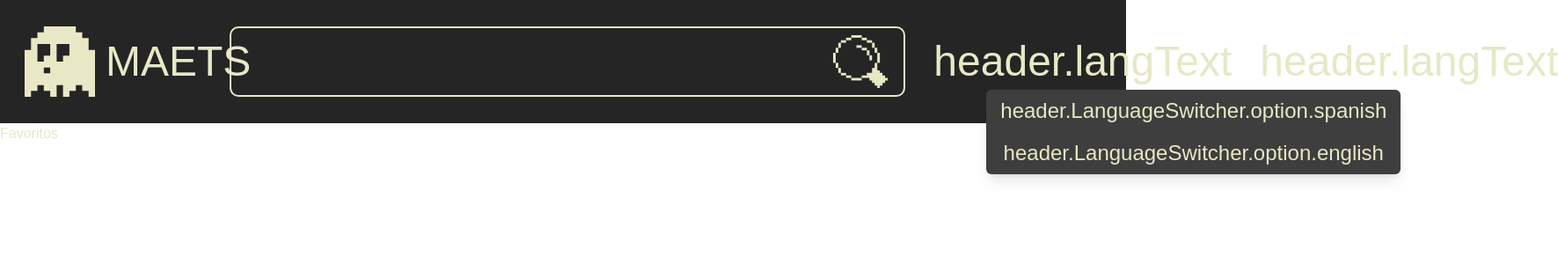
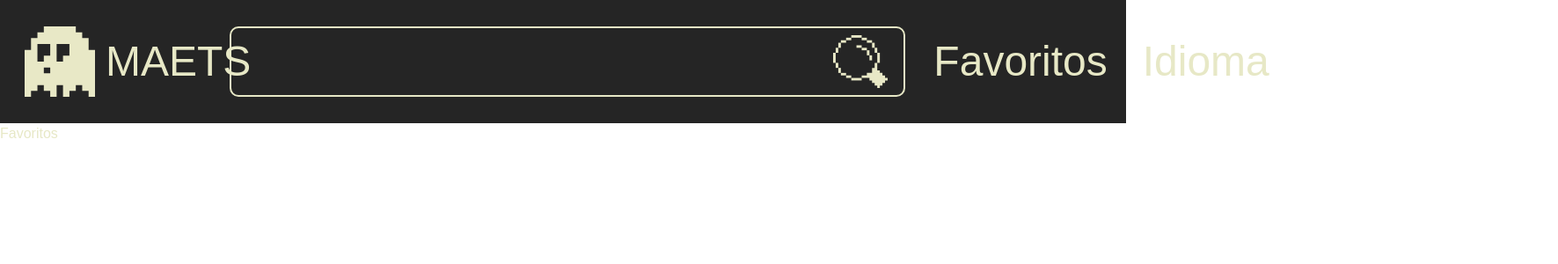
Before and after one commit to LautaroLaraFai/TP2-REACT, a React (Vite) app: page /favorite in a window 1280 px wide. Shown: the top 300 px of the page at 88% size, 1771 px wide, since content can reach past the window. Built offline with nearby package versions, Linux system fonts and the light colour scheme; a web font is replaced by a local one.

Commit message:
fixes/ languages fixes

```diff
--- a/src/App.jsx
+++ b/src/App.jsx
@@ -1,4 +1,4 @@
-import { Routes, Route } from 'react-router-dom'
+import { Routes, Route } from 'react-router'
 import Header from './components/Header/Header.jsx'
 import Detail from './pages/Detail/Detail.jsx'
 import Home from './pages/Home/home.jsx'
--- a/src/components/Header/Header.jsx
+++ b/src/components/Header/Header.jsx
@@ -38,7 +38,7 @@ const Header = () => {
                 to="/favorite"
                 className="hover:text-purple-400 transition text-5xl font-medium whitespace-nowrap"
             >
-                {t("header.langText")}
+                {t("header.favText")}
             </Link>
             <div className="relative">
               <button className=" hover:text-purple-400 transition text-5xl font-medium whitespace-nowrap w-40 text-center">
--- a/src/components/LanguageSwitcher/LanguageSwitcher.jsx
+++ b/src/components/LanguageSwitcher/LanguageSwitcher.jsx
@@ -1,10 +1,8 @@
-import { useTranslation } from "react-i18next"
 import LanguageOption from "../LanguageOption/LanguageOption"
 
 const LanguageSwitcher = () => {
-  const { t } = useTranslation()
   return (
-    <div className="absolute top-full right-0 mt-2 min-w-40 rounded-md shadow-lg overflow-hidden z-50">
+    <div className="hidden absolute top-full right-0 mt-2 min-w-40 rounded-md shadow-lg overflow-hidden z-50">
       <ul className=" bg-[#3F3E3E] text-xl">
         <LanguageOption content={"Español"} /> {/*TRADUCIR */}
         <LanguageOption content={"Ingles"} /> {/*TRADUCIR */}
--- a/src/i18n.js
+++ b/src/i18n.js
@@ -13,7 +13,7 @@ i18n.use(initReactI18next).init({
             translation: en
         }
     },
-    lng: "en",
+    lng: "es",
     fallbackLng: "es",
     interpolation: {
         escapeValue: false
--- a/src/main.jsx
+++ b/src/main.jsx
@@ -5,6 +5,8 @@ import App from './App.jsx'
 import Detail from './pages/Detail/Detail.jsx'
 import Header from './components/Header/Header.jsx'
 import { BrowserRouter } from 'react-router'
+import "./i18n.js"
+
 createRoot(document.getElementById('root')).render(
     <BrowserRouter>
       <App />
--- a/src/pages/Detail/Detail.jsx
+++ b/src/pages/Detail/Detail.jsx
@@ -47,7 +47,7 @@ const Detail = () => {
     <div style={{ color: '#E7E8C6' }}>
       <div className="flex items-center h-screen bg-neutral-800 p-25 rounded">
         {/* Carousel */}
-        <div className="relative justify-center items-center !w-170 p-10">
+        <div className="relative justify-center items-center w-170! p-10">
           <div className="relative overflow-hidden rounded-lg">
             <img
               key={currentImage}
```
